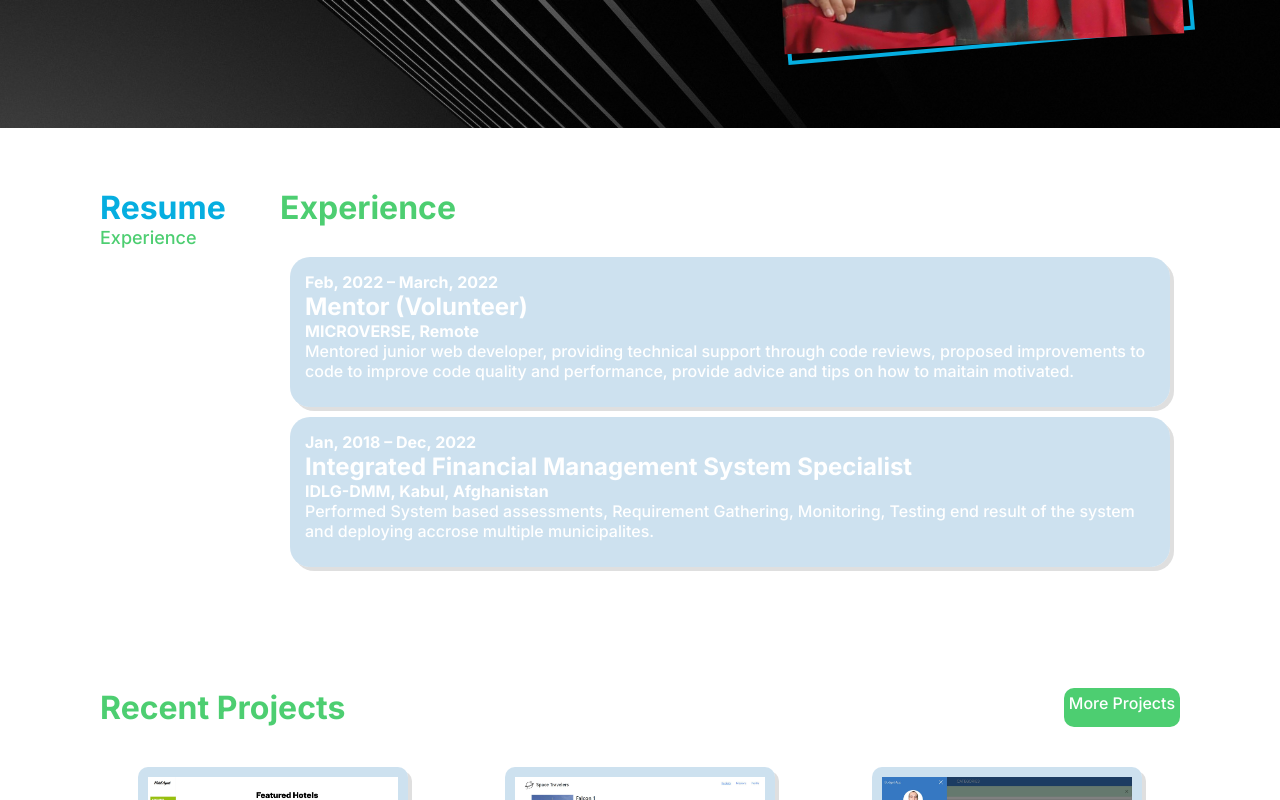
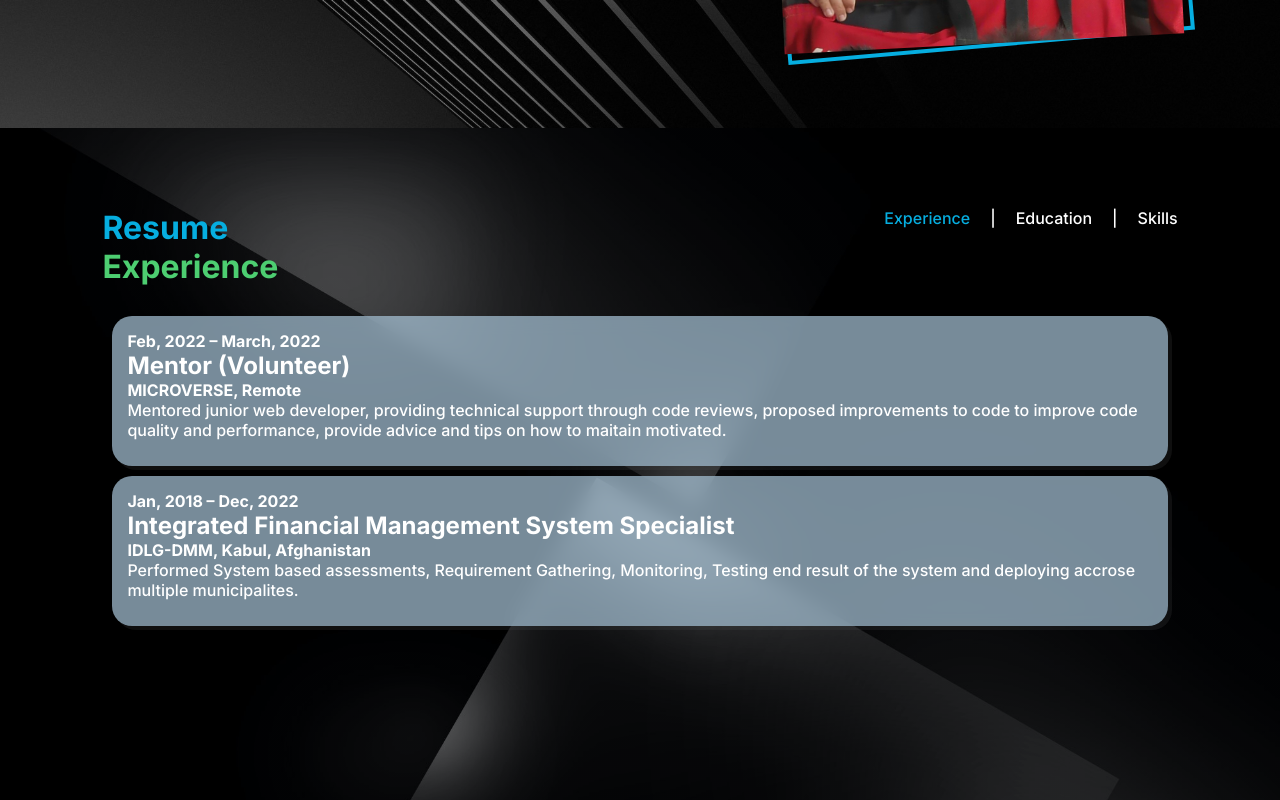
Before and after one commit to sediqullahbadakhsh/badakhsh-portfolio, a React (Create React App) app: page / in a window 1280 px wide. Shown: the part 1240-2040 px from the top of the page. Built offline with nearby package versions, Linux system fonts and the light colour scheme.

Commit message:
update style for resume

```diff
--- a/src/App.scss
+++ b/src/App.scss
@@ -37,3 +37,6 @@ html {
   font-weight: 700;
   font-size: 2rem;
 }
+.active {
+  color: $blue;
+}
--- a/src/components/navbar/Navbar.scss
+++ b/src/components/navbar/Navbar.scss
@@ -9,6 +9,7 @@ nav {
   left: 150px;
   top: 50%;
   transform: translate(-50%, -50%);
+  z-index: 999;
   .nav_links {
     display: flex;
     gap: 10px;
--- a/src/components/resume/Resume.scss
+++ b/src/components/resume/Resume.scss
@@ -1,19 +1,19 @@
 @import "../../App.scss";
 .resume-container {
+  background-image: linear-gradient(rgba(0, 0, 0, 0.3), rgba(0, 0, 0, 0.3)),
+    url("../../assets/bgImage/resumebg.jpg");
+  background-position: center;
+  background-size: cover;
+  background-repeat: no-repeat;
   width: 100%;
-  min-height: 70vh;
-  display: grid;
-  padding: 60px 100px;
-  justify-content: center;
-  grid-template-columns: 1fr 5fr;
-  .resume-sections {
+  height: 100vh;
+  padding: 80px 8%;
+  .resume_header {
     display: flex;
-    flex-direction: column;
-    align-self: center;
-    gap: 15px;
-    .active {
-      color: $green;
-      font-size: large;
+    justify-content: space-between;
+    .resume-sections {
+      display: flex;
+      gap: 20px;
     }
   }
 }
```
